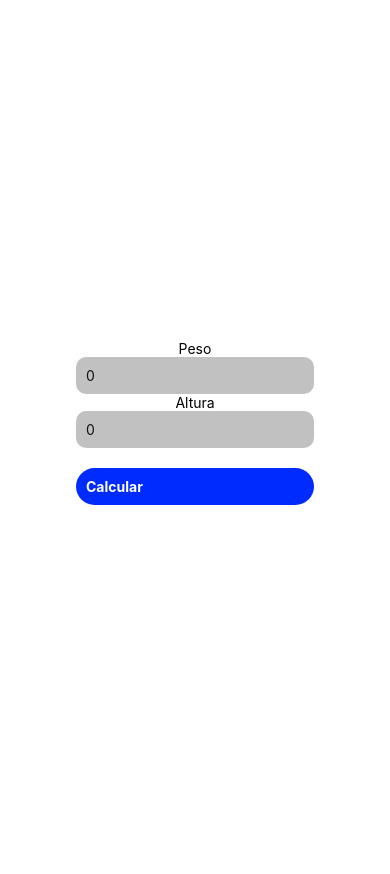
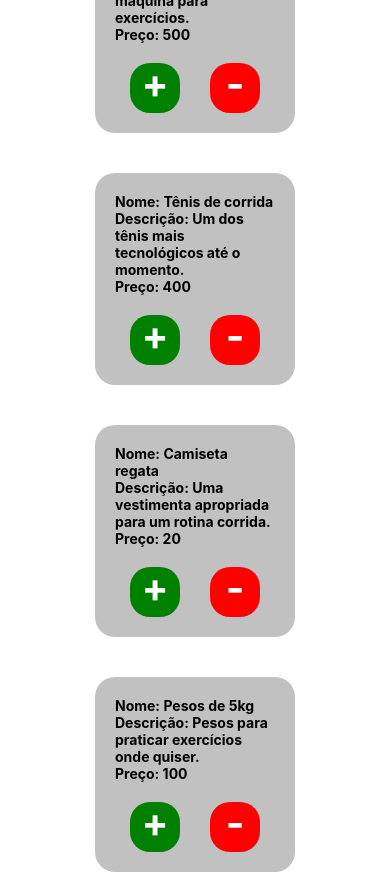
Before and after one commit to DabGias/imc-react-native, a React Native app: screen / in a window 390 px wide. Shown: the top 874 px of the page. Before the commit the page ends 844 px from the top, so only its background shows below. Built offline with nearby package versions, Linux system fonts and the light colour scheme.

Commit message:
crição de tela de produtos

```diff
--- a/App.jsx
+++ b/App.jsx
@@ -1,11 +1,13 @@
 import React from 'react'
 import { StyleSheet, Text, View } from 'react-native'
 import Calc from './components/Calc'
+import Produtos from './components/Produtos'
 
 export default function App() {
   return (
     <View style={styles.container}>
-      <Calc/>
+      {/* <Calc/> */}
+      <Produtos/>
     </View>
   )
 }
--- /dev/null
+++ b/components/Produto.jsx
@@ -0,0 +1,73 @@
+import React from "react"
+import { StyleSheet, View, Text, Pressable } from "react-native"
+
+function Produto(props) {
+    return(
+        <View key={props.key} style={styles.container}>
+            <View>
+                <Text style={styles.txt}>Nome: {props.produto.nome}</Text>
+                <Text style={styles.txt}>Descrição: {props.produto.desc}</Text>
+                <Text style={styles.txt}>Preço: {props.produto.preco}</Text>
+            </View>
+
+            <View style={styles.buttons}>
+                <Pressable style={[styles.button, styles.btnAdd]}>
+                    <Text style={styles.txtBtn}>+</Text>
+                </Pressable>
+                <Pressable style={[styles.button, styles.btnRmv]}>
+                    <Text style={styles.txtBtn}>-</Text>
+                </Pressable>
+            </View>
+        </View>
+    )
+}
+
+const styles = StyleSheet.create({
+    container: {
+        display: 'flex',
+        justifyContent: "space-between",
+        padding: 20,
+        borderRadius: 20,
+        backgroundColor: '#c1c1c1',
+        width: 200,
+        margin: 20
+    },
+
+    txt: {
+        fontWeight: 'bold'
+    },
+
+    buttons: {
+        marginTop: 20,
+        display: "flex",
+        flexDirection: "row",
+        justifyContent: "space-around"
+    },
+
+    button: {
+        display: "flex",
+        justifyContent: "center",
+        alignContent: "center",
+        borderRadius: 20,
+        width: 50,
+        height: 50
+    },
+
+    txtBtn: {
+        color: "#fff",
+        fontWeight: 'bold',
+        fontSize: 40,
+        textAlign: "center",
+        marginBottom: 10
+    },
+
+    btnAdd: {
+        backgroundColor: 'green'
+    },
+
+    btnRmv: {
+        backgroundColor: 'red'
+    }
+})
+
+export default Produto
--- /dev/null
+++ b/components/Produtos.jsx
@@ -0,0 +1,40 @@
+import React from "react"
+import { StyleSheet, View } from "react-native"
+import Produto from "./Produto"
+
+function Produtos() {
+    const produtos = [
+        { nome: "Barra de chocolate diet", desc: "Uma barra de chocolate com menos açucar.", preco: 10.00 },
+        { nome: "Creatina", desc: "Galão de creatina.", preco: 50.00 },
+        { nome: "Esteira", desc: "Uma ótima máquina para exercícios.", preco: 500.00 },
+        { nome: "Tênis de corrida", desc: "Um dos tênis mais tecnológicos até o momento.", preco: 400.00 },
+        { nome: "Camiseta regata", desc: "Uma vestimenta apropriada para um rotina corrida.", preco: 20.00 },
+        { nome: "Pesos de 5kg", desc: "Pesos para praticar exercícios onde quiser.", preco: 100.00 },
+        { nome: "Arroz integral", desc: "Um saco de 10kg de arroz integral, ótimo para receitas.", preco: 30.00 },
+        { nome: "Filé de Saint Piter", desc: "Filés muito saborosos de Saint Piter, perfeito para uma dieta.", preco: 80.00 }
+    ]
+
+    return(
+        <View style={styles.main}>
+            <Produto produto={produtos[0]}/>
+            <Produto produto={produtos[1]}/>
+            <Produto produto={produtos[2]}/>
+            <Produto produto={produtos[3]}/>
+            <Produto produto={produtos[4]}/>
+            <Produto produto={produtos[5]}/>
+            <Produto produto={produtos[6]}/>
+            <Produto produto={produtos[7]}/>
+        </View>
+    )
+}
+
+const styles = StyleSheet.create({
+    main: {
+        display: "flex",
+        justifyContent: "center",
+        flexDirection: 'row',
+        flexWrap: 'wrap',
+    },
+})
+
+export default Produtos
```
